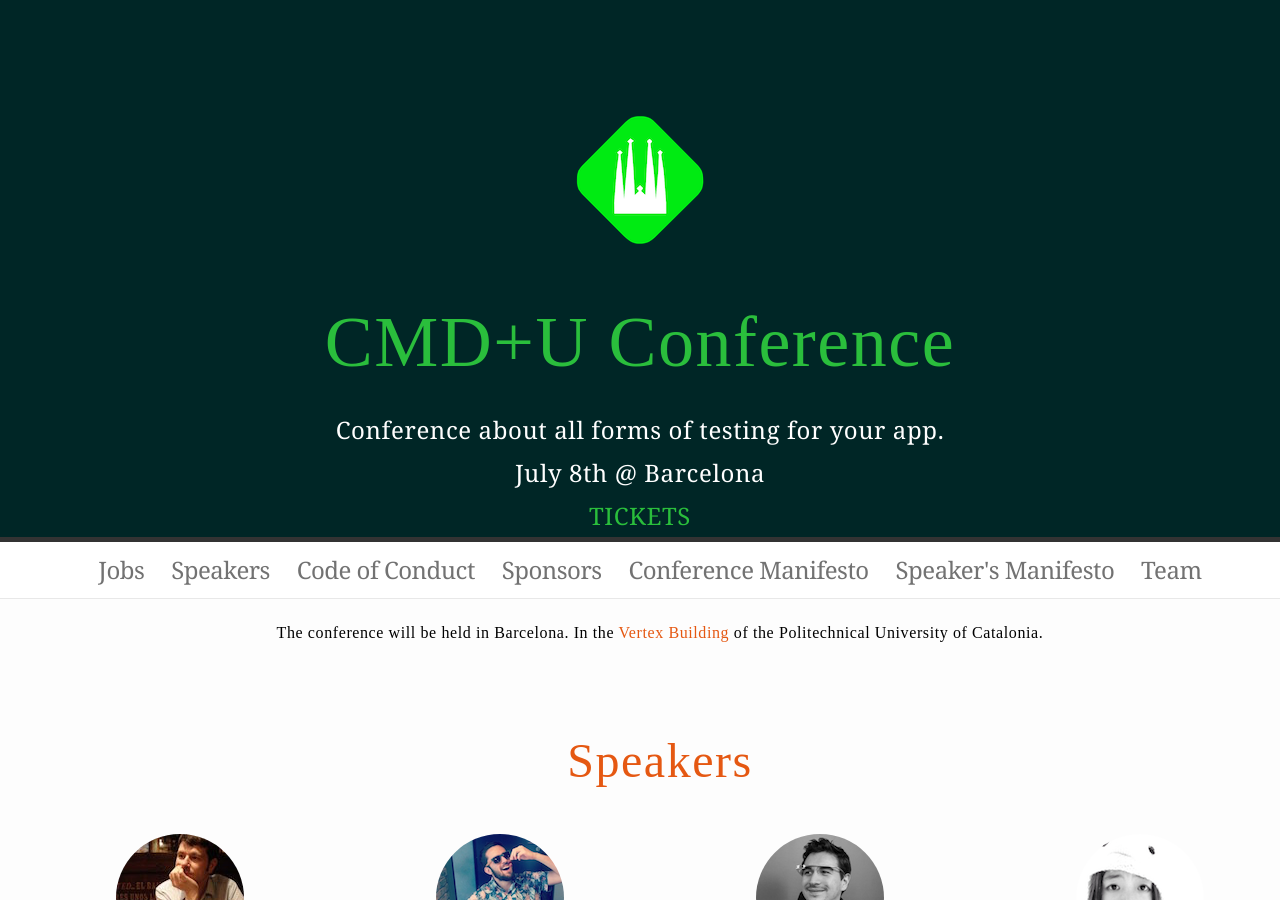
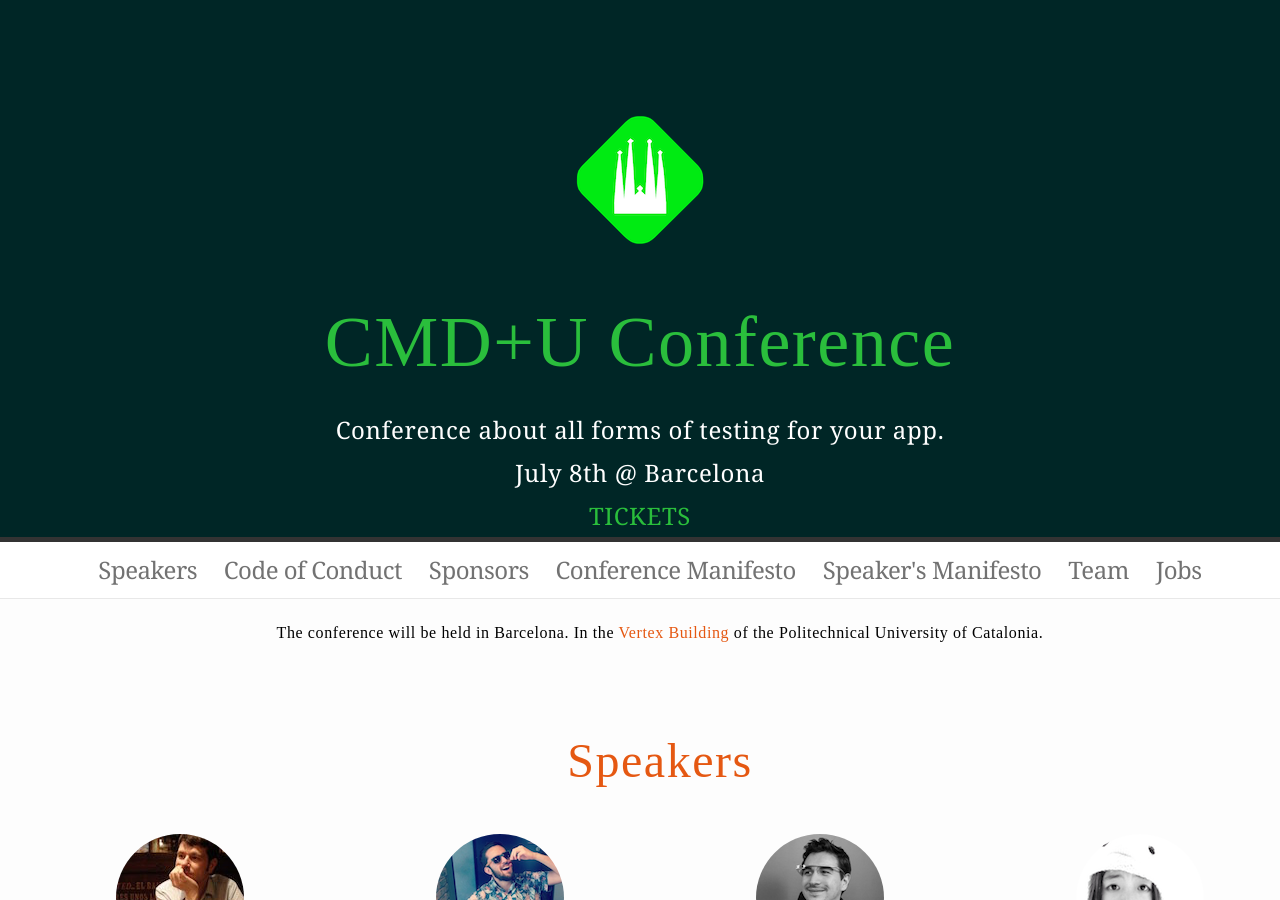
Before and after one commit to cmduconf/cmduconf.github.io, a Jekyll site: the page built from index.html, in a window 1280 px wide and 900 px high. Built offline with Jekyll 4.4.1, drawn with Linux system fonts in a browser that asks for light colours; nearby versions of some CDN libraries; some web fonts are replaced.

Commit message:
add example posts

```diff
--- a/_includes/header.html
+++ b/_includes/header.html
@@ -5,15 +5,13 @@
     <nav class="site-nav">
 
       <div class="trigger">
-        {% for page in site.pages %}
-          {% if page.title %}<a class="page-link" href="{{ page.url | prepend: site.baseurl }}">{{ page.title }}</a>{% endif %}
-        {% endfor %}
-        <a class="page-link center" href="#speakers">Speakers</a>
-        <a class="page-link center" href="#code_of_conduct">Code of Conduct</a>
-        <a class="page-link center" href="#sponsors">Sponsors</a>
-        <a class="page-link center" href="#conference_manifesto">Conference Manifesto</a>
-        <a class="page-link center" href="#speakers_manifesto">Speaker's Manifesto</a>
-        <a class="page-link center" href="#team">Team</a>
+        <a class="highlight page-link center" href="#speakers">Speakers</a>
+        <a class="highlight page-link center" href="#code_of_conduct">Code of Conduct</a>
+        <a class="highlight page-link center" href="#sponsors">Sponsors</a>
+        <a class="highlight page-link center" href="#conference_manifesto">Conference Manifesto</a>
+        <a class="highlight page-link center" href="#speakers_manifesto">Speaker's Manifesto</a>
+        <a class="highlight page-link center" href="#team">Team</a>
+        <a class="highlight page-link center" href="{{SITEURL}}/jobs">Jobs</a>
 
       </div>
     </nav>
--- a/_layouts/post.html
+++ b/_layouts/post.html
@@ -4,7 +4,7 @@ layout: default
 <div class="post">
 
   <header class="post-header">
-    <h1>{{ page.header }}</h1>
+    <h1>{{ page.title }}</h1>
     <p class="meta">{{ page.date | date: "%b %-d, %Y" }}{% if page.author %} • {{ page.author }}{% endif %}{% if page.meta %} • {{ page.meta }}{% endif %}</p>
   </header>
 
```
Also changed, not shown: _posts/2016-05-29-facebook.markdown (added, +18 -0 lines), _posts/2016-05-30-spike.md (added, +18 -0 lines), 9 other files.
